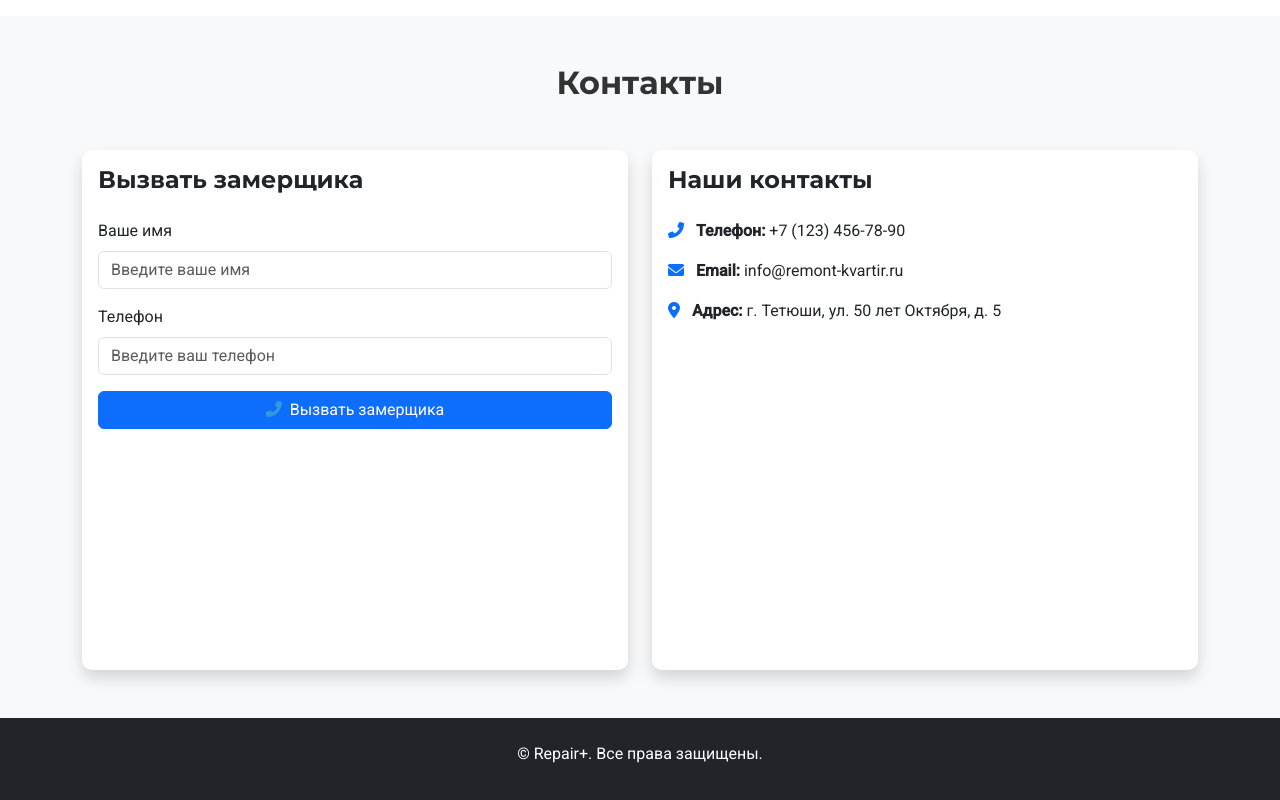
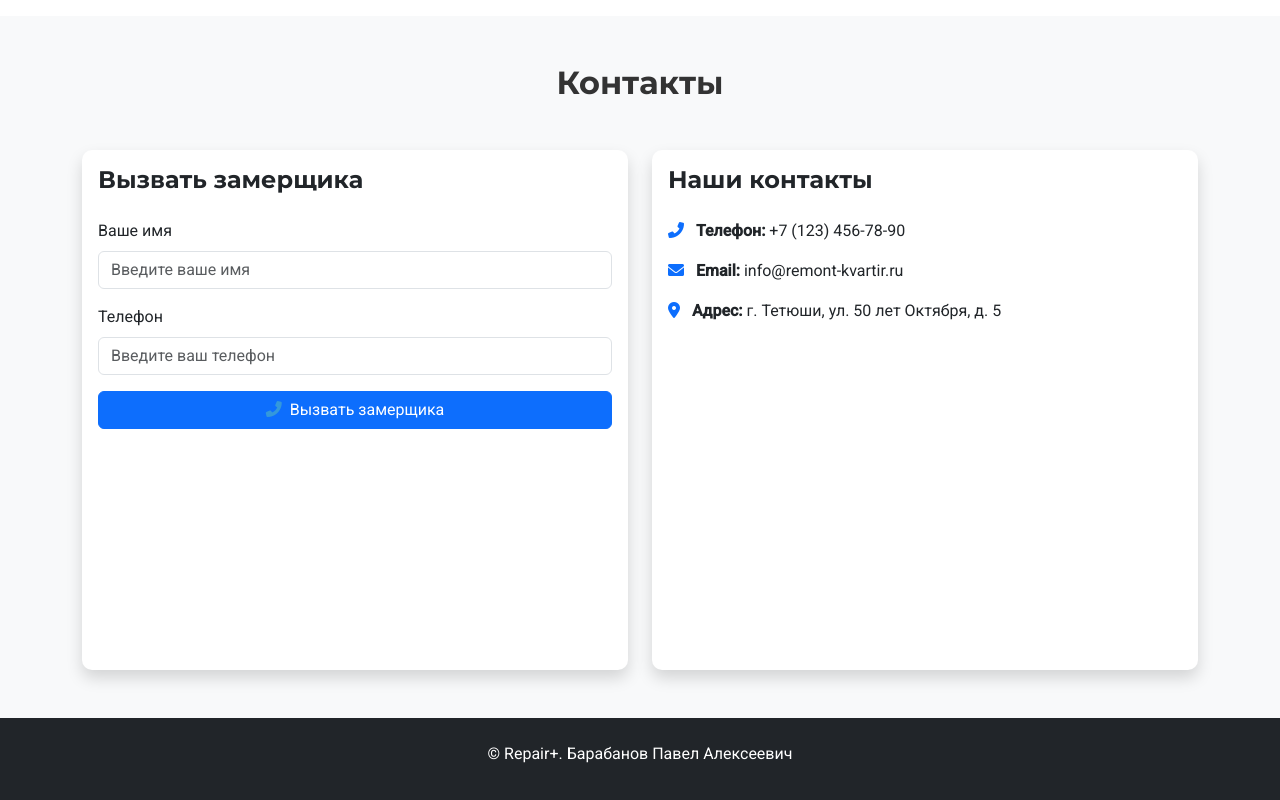
Before and after one commit to Juvka/SiteBootstrap, a plain HTML site: page index.html in a window 1280 px wide. Shown: the part 1978-2778 px from the top of the page. Drawn offline with nearby package versions, Linux system fonts and the light colour scheme.

Commit message:
Update index.html

```diff
--- a/index.html
+++ b/index.html
@@ -234,7 +234,7 @@
 
     <!-- Футер -->
     <footer class="bg-dark text-white text-center py-4">
-        <p>&copy; Repair+. Все права защищены.</p>
+        <p>&copy; Repair+. Барабанов Павел Алексеевич</p>
     </footer>
 
     <script src="https://cdn.jsdelivr.net/npm/bootstrap@5.3.0/dist/js/bootstrap.bundle.min.js"></script>
```
